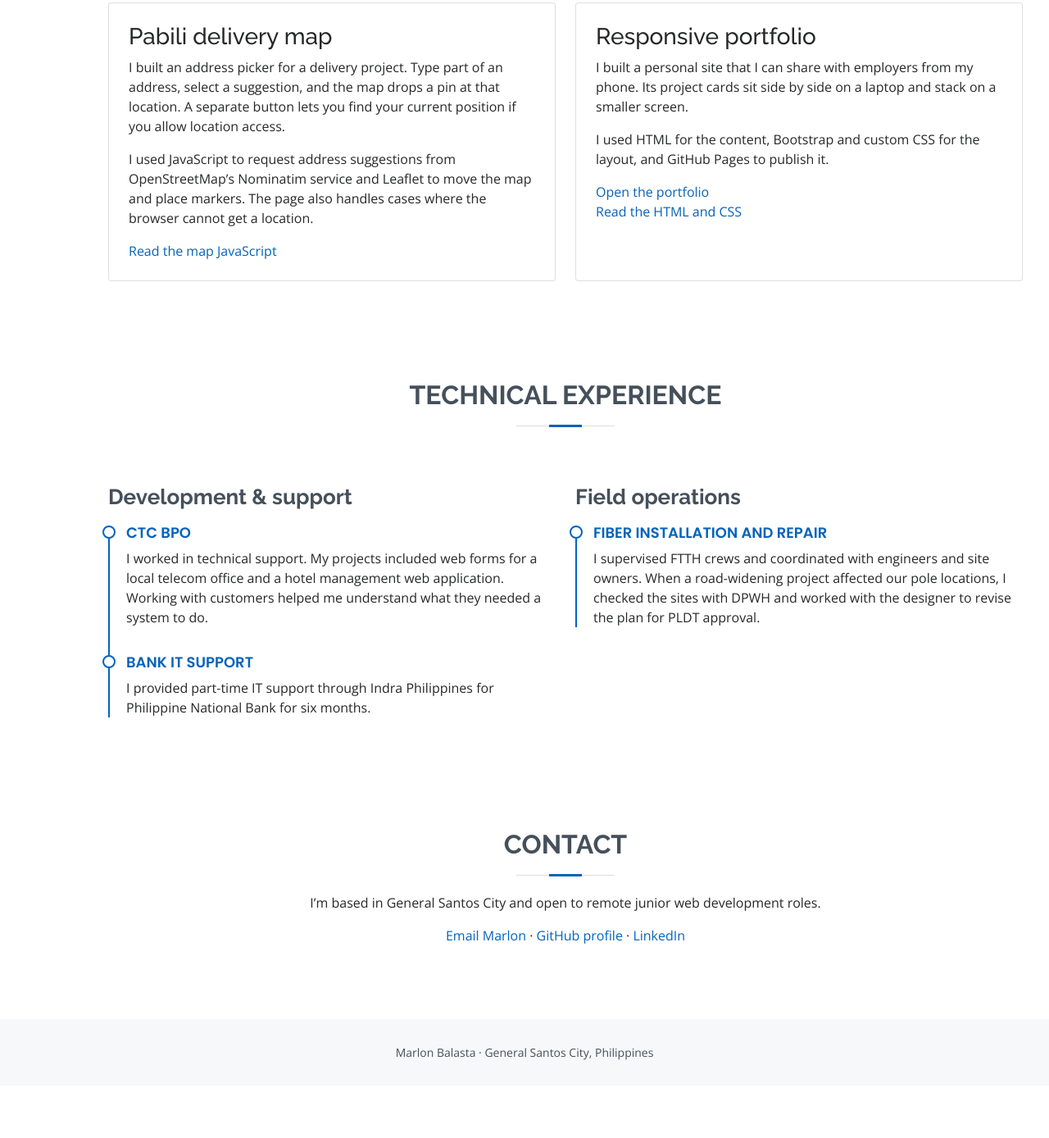
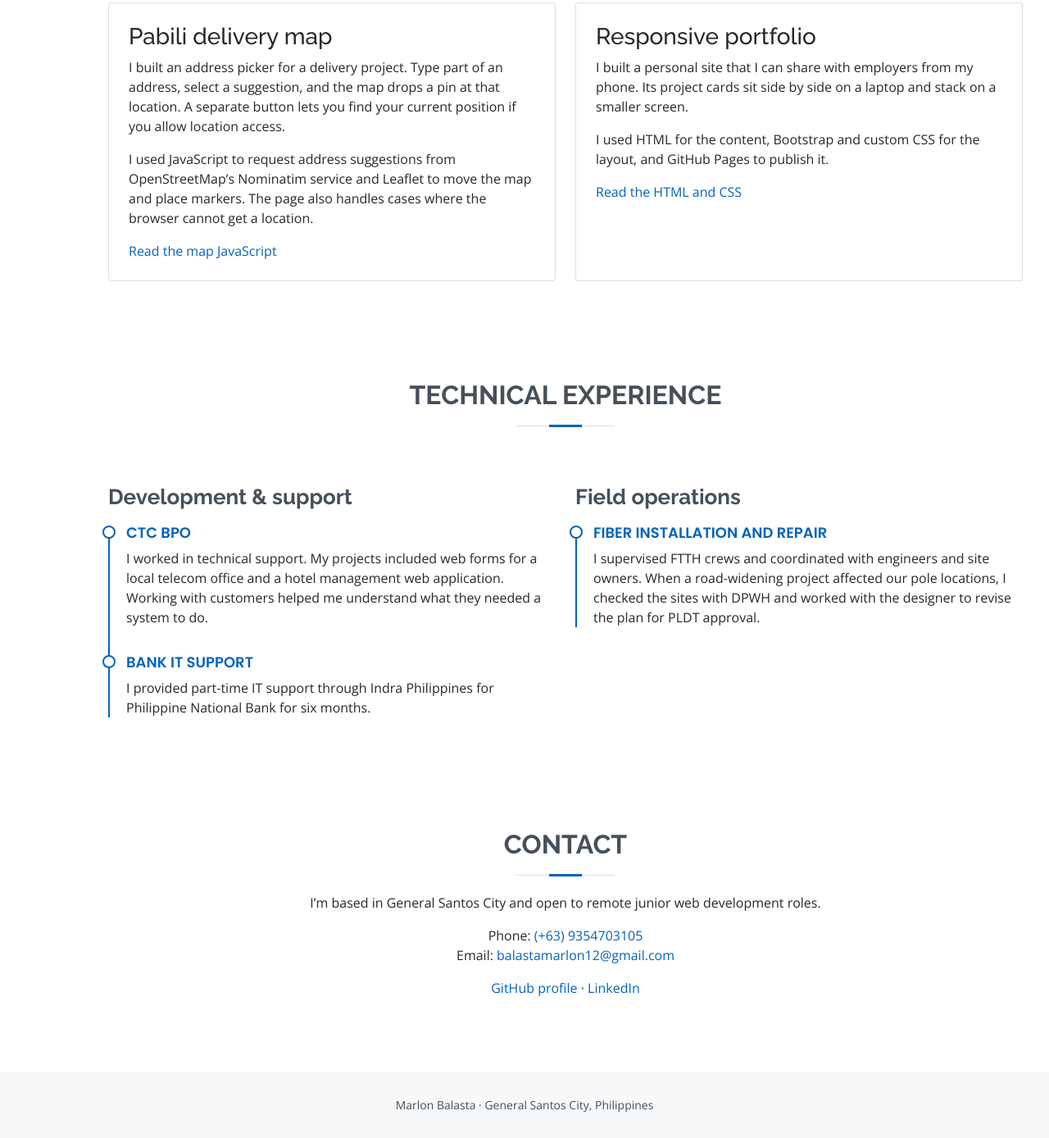
Before and after one commit to Balastamarlon/Resume-, a plain HTML site: page index.html in a window 1280 px wide. Shown: the part 989-2377 px from the top of the page at 82% size. Before the commit the page ends 2313 px from the top, so only its background shows below. Drawn offline with nearby package versions, Linux system fonts and the light colour scheme; a web font is replaced by a local one.

Commit message:
Correct portfolio source link and display current contact details

```diff
--- a/index.html
+++ b/index.html
@@ -66,8 +66,7 @@
             <h3>Responsive portfolio</h3>
             <p>I built a personal site that I can share with employers from my phone. Its project cards sit side by side on a laptop and stack on a smaller screen.</p>
             <p>I used HTML for the content, Bootstrap and custom CSS for the layout, and GitHub Pages to publish it.</p>
-            <a href="https://mbalasta12.github.io/index.html">Open the portfolio</a>
-            <a href="https://github.com/MBALASTA12/MBALASTA12.github.io/blob/main/index.html">Read the HTML and CSS</a>
+            <a href="https://github.com/Balastamarlon/Resume-">Read the HTML and CSS</a>
           </div></article>
         </div>
       </div>
@@ -89,7 +88,9 @@
     <section id="contact" class="contact">
       <div class="container section-title"><h2>Contact</h2>
         <p>I’m based in General Santos City and open to remote junior web development roles.</p>
-        <p class="mt-3"><a href="mailto:balastamarlon12@gmail.com">Email Marlon</a> · <a href="https://github.com/Balastamarlon">GitHub profile</a> · <a href="https://www.linkedin.com/in/marlon-balasta-3a6a91162">LinkedIn</a></p>
+        <p class="mt-3">Phone: <a href="tel:+639354703105">(+63) 9354703105</a></p>
+        <p>Email: <a href="mailto:balastamarlon12@gmail.com">balastamarlon12@gmail.com</a></p>
+        <p class="mt-3"><a href="https://github.com/Balastamarlon">GitHub profile</a> · <a href="https://www.linkedin.com/in/marlon-balasta-3a6a91162">LinkedIn</a></p>
       </div>
     </section>
   </main>
```
